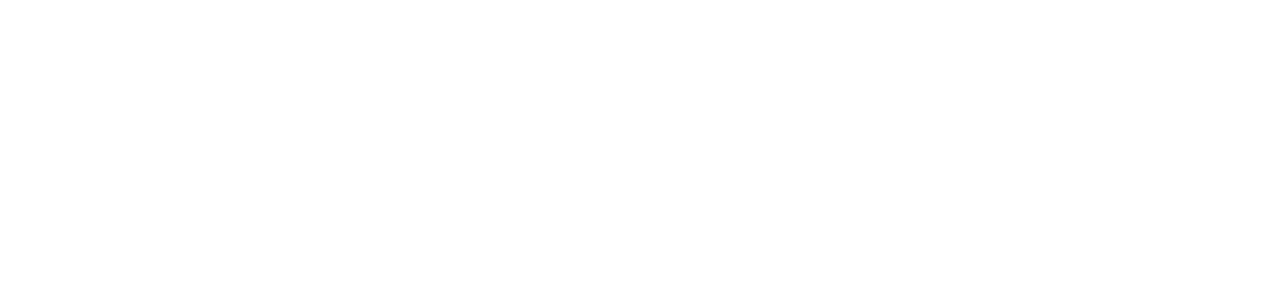
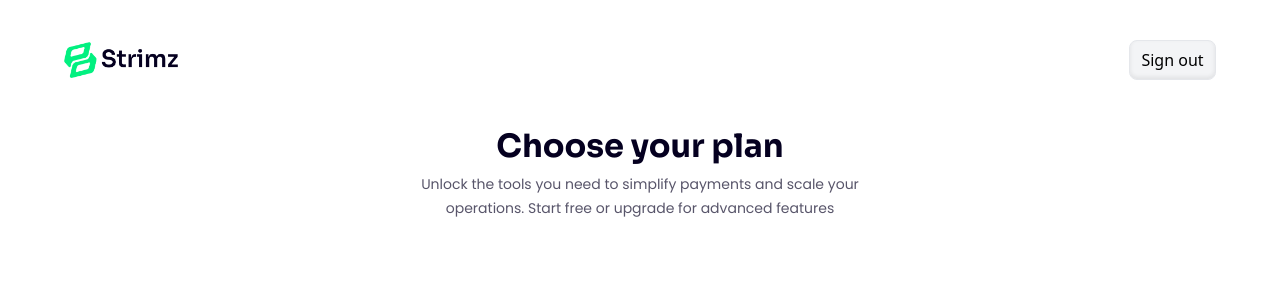
Before and after one commit to strimz-headquarters/frontendv1, a Next.js app: page /onboarding/plans in a window 1280 px wide. Shown: the top 300 px of the page. Built offline with nearby package versions, Linux system fonts and the light colour scheme.

Commit message:
chore: working on strimz plans

```diff
--- a/app/onboarding/layout.tsx
+++ b/app/onboarding/layout.tsx
@@ -1,12 +1,17 @@
+import Logo from "@/components/shared/Logo";
+import StrimzLogo from "@/public/logo/logo.png"
+
 export default function OnboardingLayout({
     children,
 }: Readonly<{
     children: React.ReactNode;
 }>) {
     return (
-        <section className="w-full min-h-screen flex flex-col">
-            <header className="w-full flex justify-between items-center lg:px-10 md:px-8 px-5">
+        <section className="w-full min-h-screen flex flex-col bg-white md:py-10 py-[24px]">
+            <header className="w-full flex justify-between items-center lg:px-16 md:px-8 px-5">
+                <Logo href='/' classname='md:w-[114.28px] w-[101px]' image={StrimzLogo} />
 
+                <button type="button" className="bg-[#F3F4F6] w-[87px] h-[40px] border border-[#E5E7EB] flex justify-center items-center shadow-[0px_-2px_4px_0px_#00000014_inset] rounded-[8px]">Sign out</button>
             </header>
             {children}
         </section>
--- a/app/onboarding/plans/page.tsx
+++ b/app/onboarding/plans/page.tsx
@@ -1,7 +1,9 @@
+import Plans from "@/components/onboarding/Plans";
+
 export default function StrimzPlans() {
     return (
-        <main className="w-full min-h-screen px-5 md:px-0">
-
+        <main className="w-full px-5 md:px-0">
+            <Plans />
         </main>
     )
 }
--- a/components/auth/Verify/index.tsx
+++ b/components/auth/Verify/index.tsx
@@ -9,11 +9,12 @@
 import { REGEXP_ONLY_DIGITS } from "input-otp"
 import { useRouter } from "next/navigation"
 import { AiOutlineLoading3Quarters } from "react-icons/ai"
+import { RxCaretLeft } from "react-icons/rx";
 
 const VerificationForm = () => {
-
+    const router = useRouter()
     return (
-        <div className="shadow-authCardShadow md:w-[380px] w-full rounded-[16px] bg-white border border-[#E5E7EB] flex flex-col gap-4 items-center py-8 px-6">
+        <div className="shadow-authCardShadow md:w-[380px] w-full rounded-[16px] bg-white border border-[#E5E7EB] flex flex-col gap-4 items-center py-8 px-6 relative">
             <div className="w-[56px] h-[56px] flex justify-center items-center bg-white border-[0.7px] border-[#E5E7EB] rounded-full shadow-verifyMShadow text-strimzBrandAccent">
                 <BsEnvelope className="w-5 h-5" />
             </div>
@@ -29,6 +30,11 @@
                 Didn&apos;t get an email?
                 <button className="underline ml-2 text-strimzBrandAccent font-[500]">Resend code</button>
             </p>
+
+            {/* go back btn */}
+            <button type="button" onClick={() => router.back()} className="absolute top-5 left-5 text-strimzPrimary font-bold">
+                <RxCaretLeft className="w-8 h-8" />
+            </button>
         </div>
     )
 }
--- /dev/null
+++ b/components/onboarding/Plans.tsx
@@ -0,0 +1,12 @@
+
+
+const Plans = () => {
+    return (
+        <section className="w-full flex flex-col items-center mt-12">
+            <h3 className="font-[700] font-sora text-strimzPrimary md:text-[32px] md:leading-[36px] text-[28px] leading-[28px]">Choose your plan</h3>
+            <p className="lg:w-[40%] md:w-[55%] w-full px-3 md:px-0 mt-2 font-[400] font-poppins text-[#58556A] text-[14px] leading-[24px] text-center">Unlock the tools you need to simplify payments and scale your operations. Start free or upgrade for advanced features</p>
+        </section>
+    )
+}
+
+export default Plans
```
